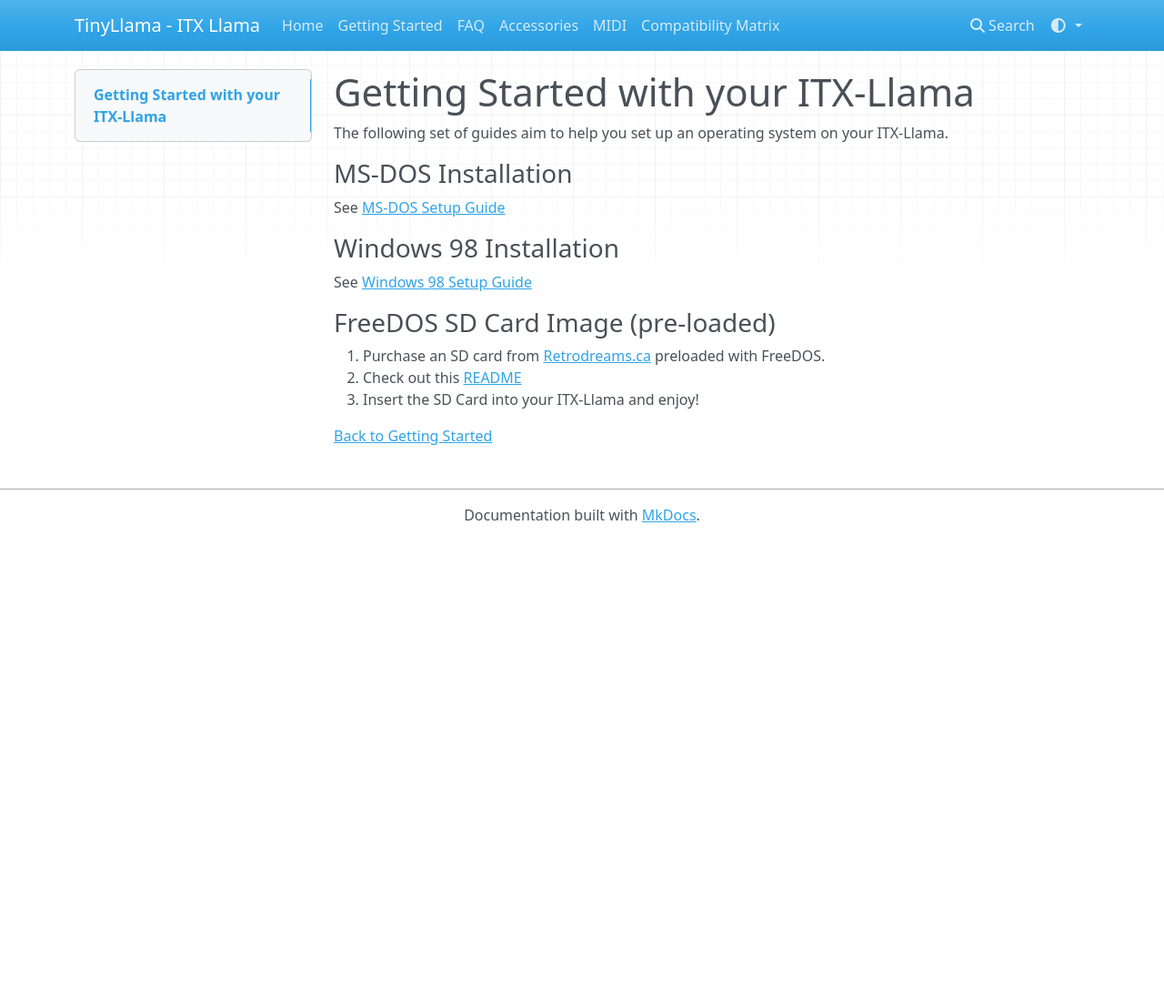
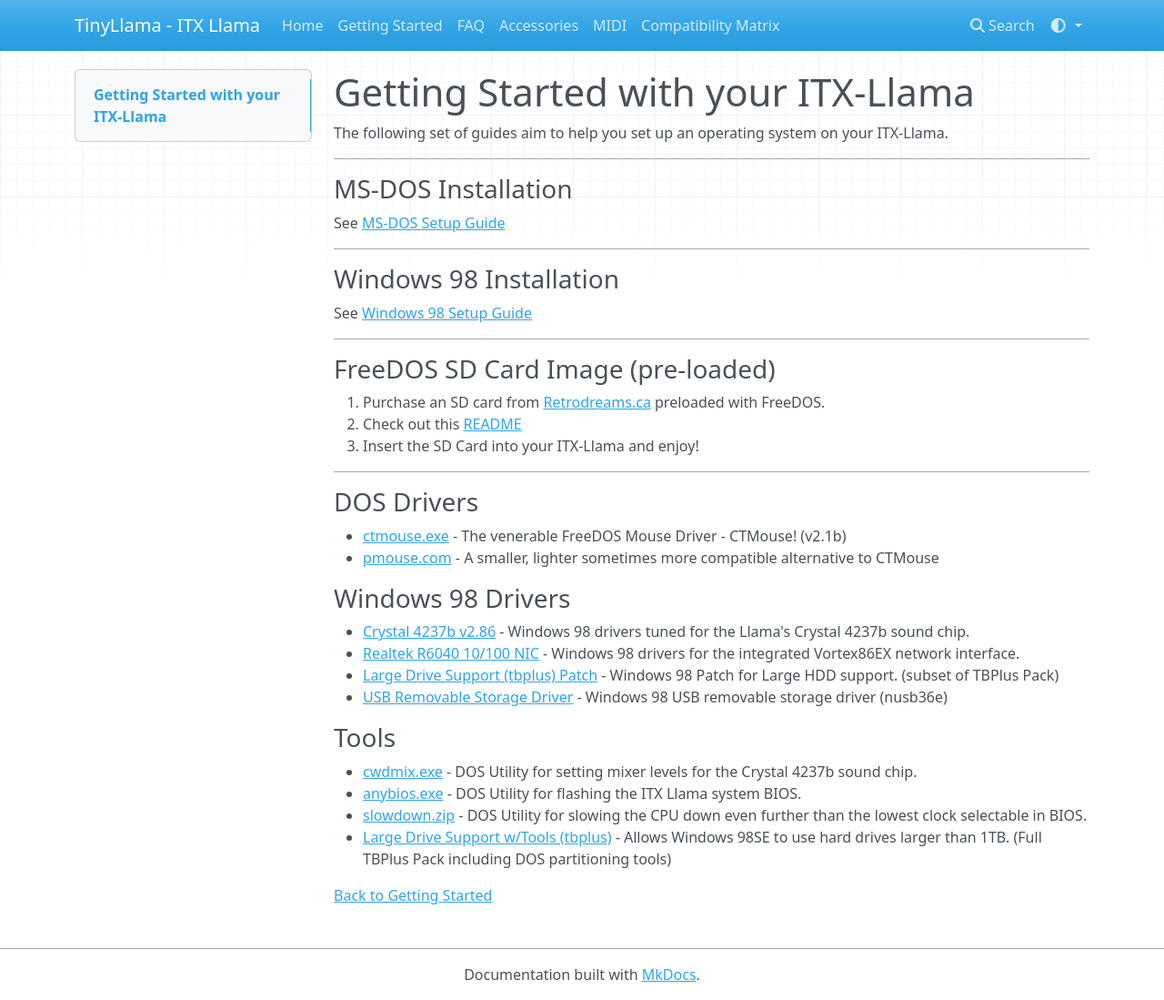
Before and after one commit to timesscar/tinyllama-docs, an MkDocs documentation site: the page built from docs/itxllama/getting-started-setup.md, in a window 1280 px wide and 1099 px high. Shown: the whole window at 91% size. Built offline with MkDocs 1.6.1, drawn with Linux system fonts in a browser that asks for light colours; nearby versions of some CDN libraries.

Commit message:
Add driver links to 'getting started' directions

```diff
--- a/docs/itxllama/getting-started-setup.md
+++ b/docs/itxllama/getting-started-setup.md
@@ -1,26 +1,59 @@
 # Getting Started with your ITX-Llama
 
 The following set of guides aim to help you set up an operating system on your ITX-Llama.
+
+---
 
 ### MS-DOS Installation
 
 See [MS-DOS Setup Guide](getting-started-setup-dos.md)
 
+---
+
 ### Windows 98 Installation
 
 See [Windows 98 Setup Guide](getting-started-setup-win98.md)
+
+---
 
 ### FreeDOS SD Card Image (pre-loaded)
 1. Purchase an SD card from [Retrodreams.ca][Retrodreams-FreeDOS] preloaded with FreeDOS.
 2. Check out this [README](getting-started-freedos-sdcard.md)
 3. Insert the SD Card into your ITX-Llama and enjoy!
 
+---
+
+### DOS Drivers
+
+* [ctmouse.exe][driver-CTMOUSE] - The venerable FreeDOS Mouse Driver - CTMouse! (v2.1b)
+* [pmouse.com][driver-PMOUSE] - A smaller, lighter sometimes more compatible alternative to CTMouse
+
+### Windows 98 Drivers
+
+* [Crystal 4237b v2.86][driver-win98-CWD] - Windows 98 drivers tuned for the Llama's Crystal 4237b sound chip.
+* [Realtek R6040 10/100 NIC][driver-win98-R6040] - Windows 98 drivers for the integrated Vortex86EX network interface.
+* [Large Drive Support (tbplus) Patch][driver-win98-TBPLUS] - Windows 98 Patch for Large HDD support. (subset of TBPlus Pack)
+* [USB Removable Storage Driver][driver-win98-USB] - Windows 98 USB removable storage driver (nusb36e)
+
+### Tools
+
+* [cwdmix.exe][tool-CWDMIX] - DOS Utility for setting mixer levels for the Crystal 4237b sound chip.
+* [anybios.exe][tool-ANYBIOS] - DOS Utility for flashing the ITX Llama system BIOS.
+* [slowdown.zip][tool-SLOWDOWN] - DOS Utility for slowing the CPU down even further than the lowest clock selectable in BIOS.
+* [Large Drive Support w/Tools (tbplus)][driver-TBPLUS-Full] - Allows Windows 98SE to use hard drives larger than 1TB. (Full TBPlus Pack including DOS partitioning tools)
+
 [Back to Getting Started](getting-started.md)
 
 [driver-CTMOUSE]: https://docs.retrodreams.ca/itxllama/DOS-utils/CTMOUSE.EXE
-[driver-CWDMIX]: https://docs.retrodreams.ca/itxllama/DOS-utils/CWDMIX.EXE
+[driver-PMOUSE]: https://docs.retrodreams.ca/itxllama/DOS-utils/PMOUSE.COM
+[tool-CWDMIX]: https://docs.retrodreams.ca/itxllama/DOS-utils/CWDMIX.EXE
+[tool-ANYBIOS]: https://docs.retrodreams.ca/itxllama/DOS-utils/ANYBIOS.EXE
+[tool-SLOWDOWN]: https://docs.retrodreams.ca/itxllama/DOS-utils/SLOWDOWN.ZIP
+[driver-TBPLUS-Full]: https://docs.retrodreams.ca/itxllama/WIN98-drivers/TBPLUS/TBPLUS_FULL.zip
+[driver-win98-TBPLUS]: https://docs.retrodreams.ca/itxllama/WIN98-drivers/TBPLUS/TBPLUS.zip
 [driver-win98-CWD]: https://docs.retrodreams.ca/itxllama/WIN98-drivers/CWD-v286-1998-itx-llama/CWD_DRVS.zip
 [driver-win98-R6040]: https://docs.retrodreams.ca/itxllama/WIN98-drivers/r6040_win98/r6040_win98.zip
+[driver-win98-USB]: https://docs.retrodreams.ca/itxllama/WIN98-drivers/USB/nusb36e.exe
 [os-win98-part1]: https://docs.retrodreams.ca/itxllama/WIN98/WIN98_1.zip
 [os-win98-part2]: https://docs.retrodreams.ca/itxllama/WIN98/WIN98_2.zip
 [os-win98-archive]: https://archive.org/details/win-98-1
```
Also changed, not shown: docs/itxllama/getting-started-firstboot.md (+3 -2 lines), 6 other files.
